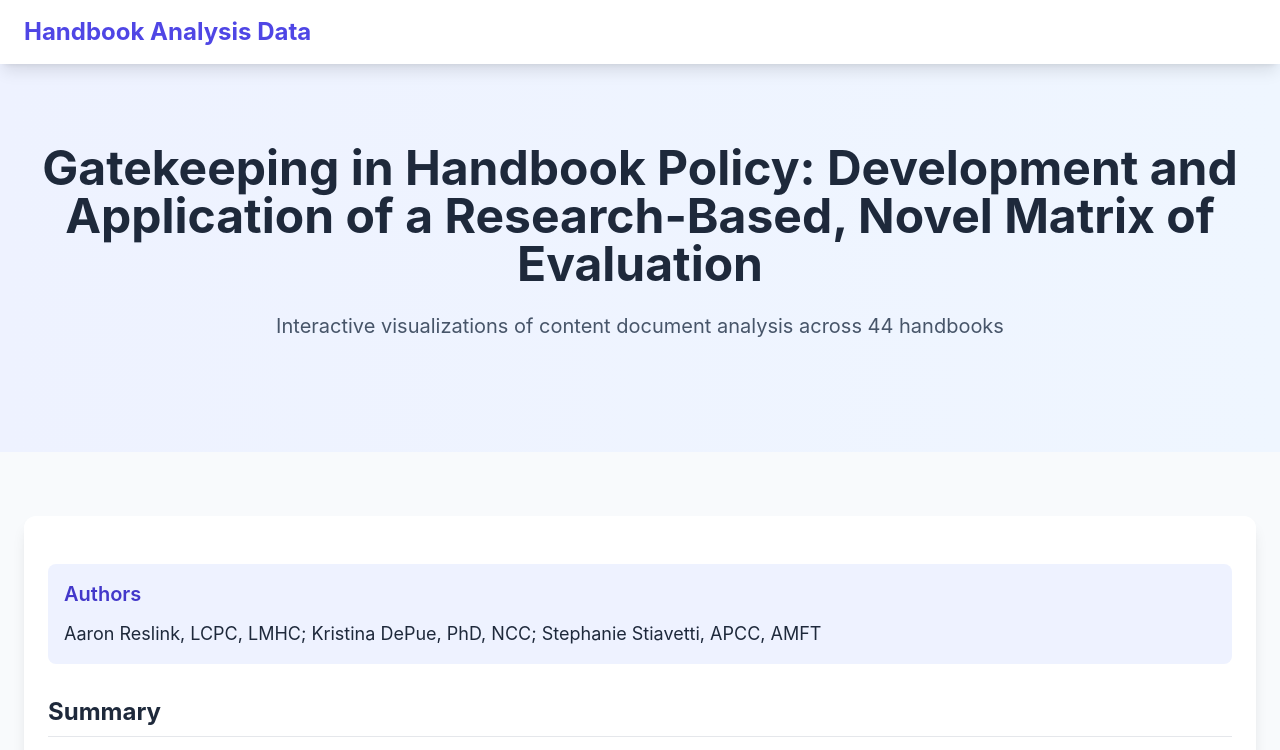
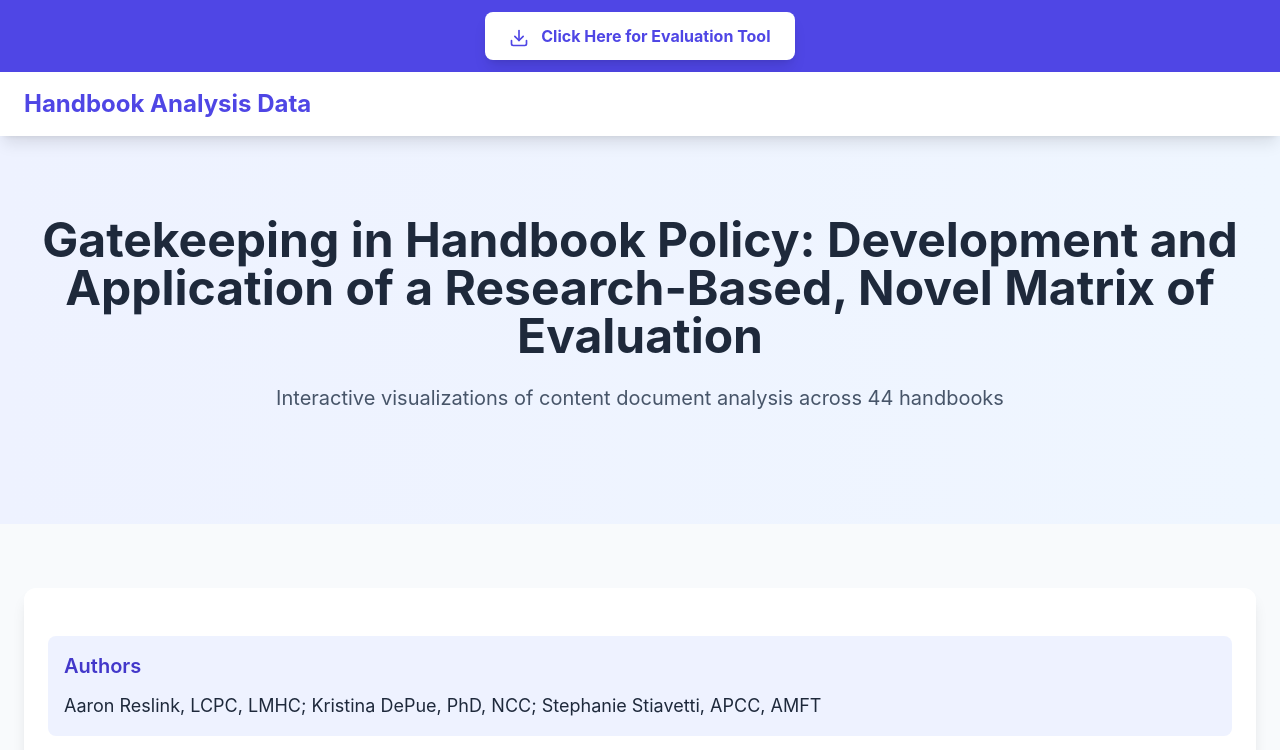
Before and after one commit to mirrortricks/Gatekeeping, a plain HTML site: page index.html in a window 1280 px wide. Shown: the top 750 px of the page. Drawn offline with nearby package versions, Linux system fonts and the light colour scheme; animation ran at ten frames a second.

Commit message:
Update index.html

```diff
--- a/index.html
+++ b/index.html
@@ -41,6 +41,16 @@
     </style>
 </head>
 <body class="min-h-screen">
+    <!-- Evaluation Tool Button -->
+    <div class="w-full bg-indigo-600 py-3 px-6 text-center">
+        <a href="https://drive.google.com/file/d/1oxdM0HmKC00umWqv2rt3aBcOP7HZPA2w/view?usp=sharing"
+           target="_blank"
+           class="inline-block bg-white text-indigo-600 font-bold py-3 px-6 rounded-lg shadow-lg hover:bg-indigo-50 hover:shadow-xl transition-all duration-300 transform hover:-translate-y-1">
+            <i data-feather="download" class="inline w-5 h-5 mr-2"></i>
+            Click Here for Evaluation Tool
+        </a>
+    </div>
+
     <!-- Navigation -->
     <nav class="bg-white py-4 px-6 shadow-lg sticky top-0 z-50">
         <div class="container mx-auto flex justify-between items-center">
```
